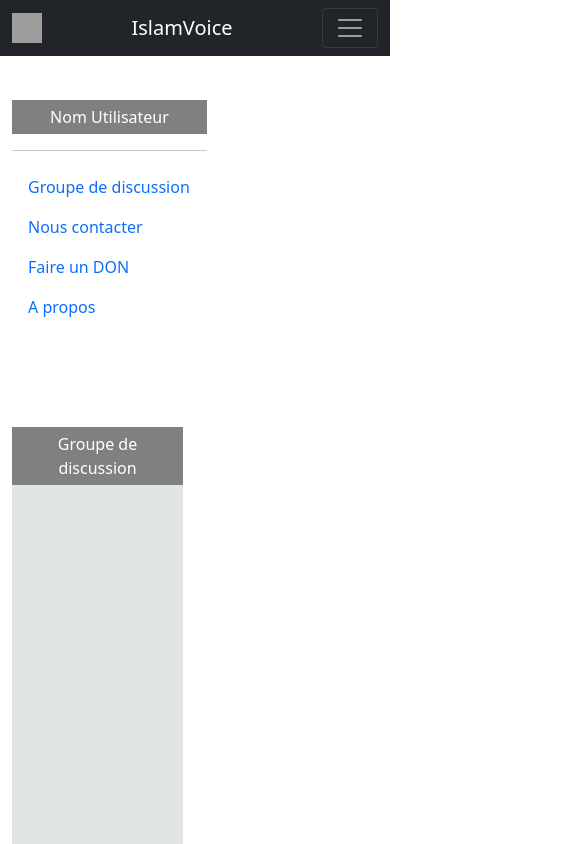
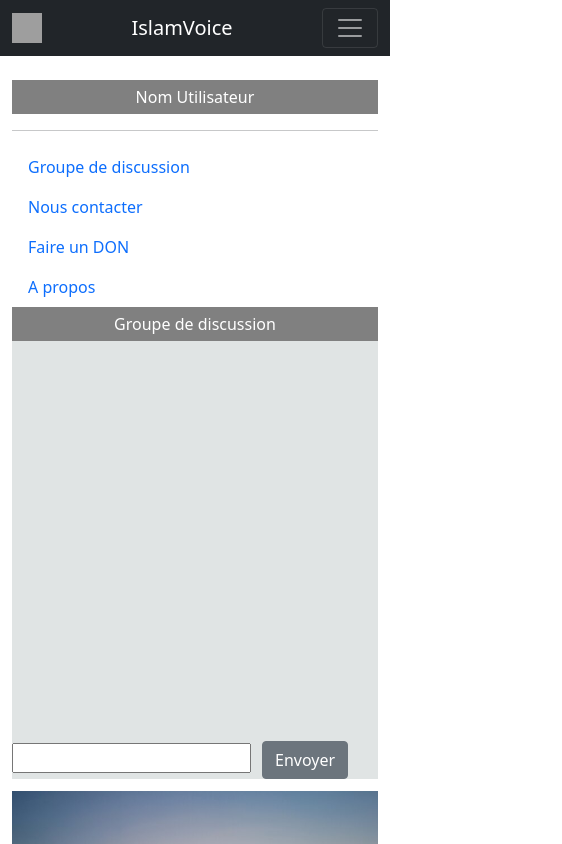
Before and after one commit to Nabil-Akatsuki/ForIslam, a React (Create React App) app: page /messagerie in a window 390 px wide. Shown: the top 844 px of the page, 562 px wide, since content can reach past the window. Built offline with nearby package versions, Linux system fonts and the light colour scheme; grey boxes are pictures that could not be loaded.

Commit message:
adaptation de la page messagerie au format mobile

```diff
--- a/src/pages/Home/Messagerie.js
+++ b/src/pages/Home/Messagerie.js
@@ -11,11 +11,11 @@
 function Messagerie() {
     return (
 
-        <Container fluid style={{ minHeight: "100vh" }}>
+        <Container fluid style={{ minHeight: "100vh", paddingTop:"80px"}}>
 
             <Row>
-                <Col xs={3} style={{ width: '230px' }}>
-                    <div style={{ marginTop: '100px', width: '195px' }}>
+                <Col xs={12} md={2}>
+                    <div>
                         <Nav defaultActiveKey="/home" className="flex-column">
                             <Nav.Link href="" style={{ backgroundColor: 'gray', padding: '5px', textAlign: 'center', color: 'white' }}>Nom Utilisateur</Nav.Link>
                             <hr></hr>
@@ -28,21 +28,21 @@
                     </div>
                 </Col>
 
-                <Col xs={6}>
-                    <div style={{ marginTop: '100px' }}>
+                <Col xs={12} md={6} >
+                    <div>
                         <Nav.Link style={{ textAlign: 'center', backgroundColor: 'gray', padding: '5px', color: 'white' }}>Groupe de discussion</Nav.Link>
                     </div>
                     <div style={{ background: '#e0e4e4' }}>
                         <div style={{ minHeight: "400px", overflow: "auto" }}>
 <p></p>
                         </div>
-                        <div>
-                            <input style={{ width: '540px', height: '40px', marginLeft: '10px' }} />
+                        <div style={{marginBottom:'12px'}} >
+                            <input  />
                             <Button variant="secondary" style={{ marginLeft: '11px' }}>Envoyer</Button>
                         </div>
                     </div>
                 </Col>
-                <Col xs={3} style={{ marginTop: '100px', width: '440px' }}>
+                <Col xs={12} md={4} >
                     <div>
                         <Carousel variant="dark">
                             <Carousel.Item>
```
